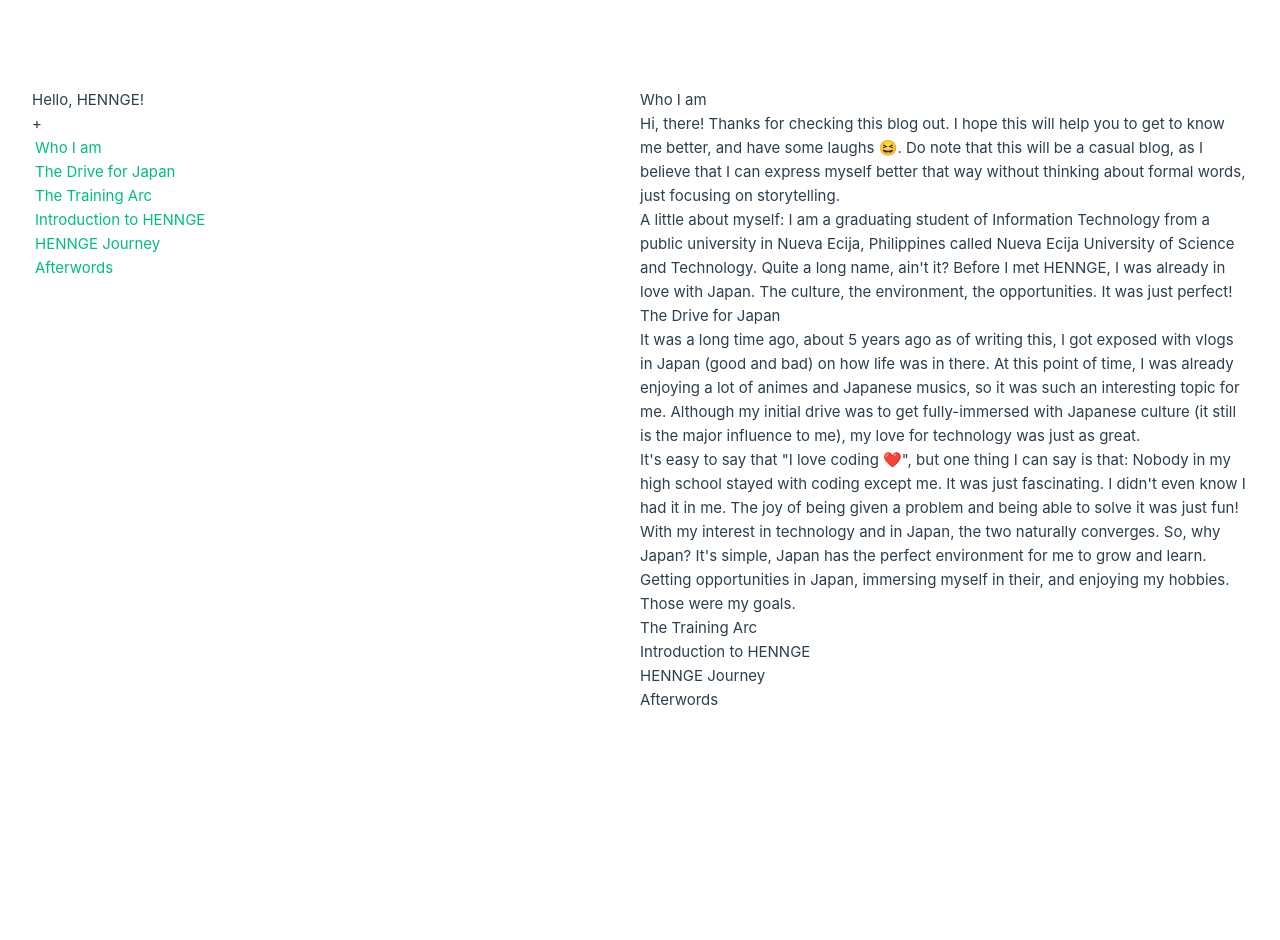
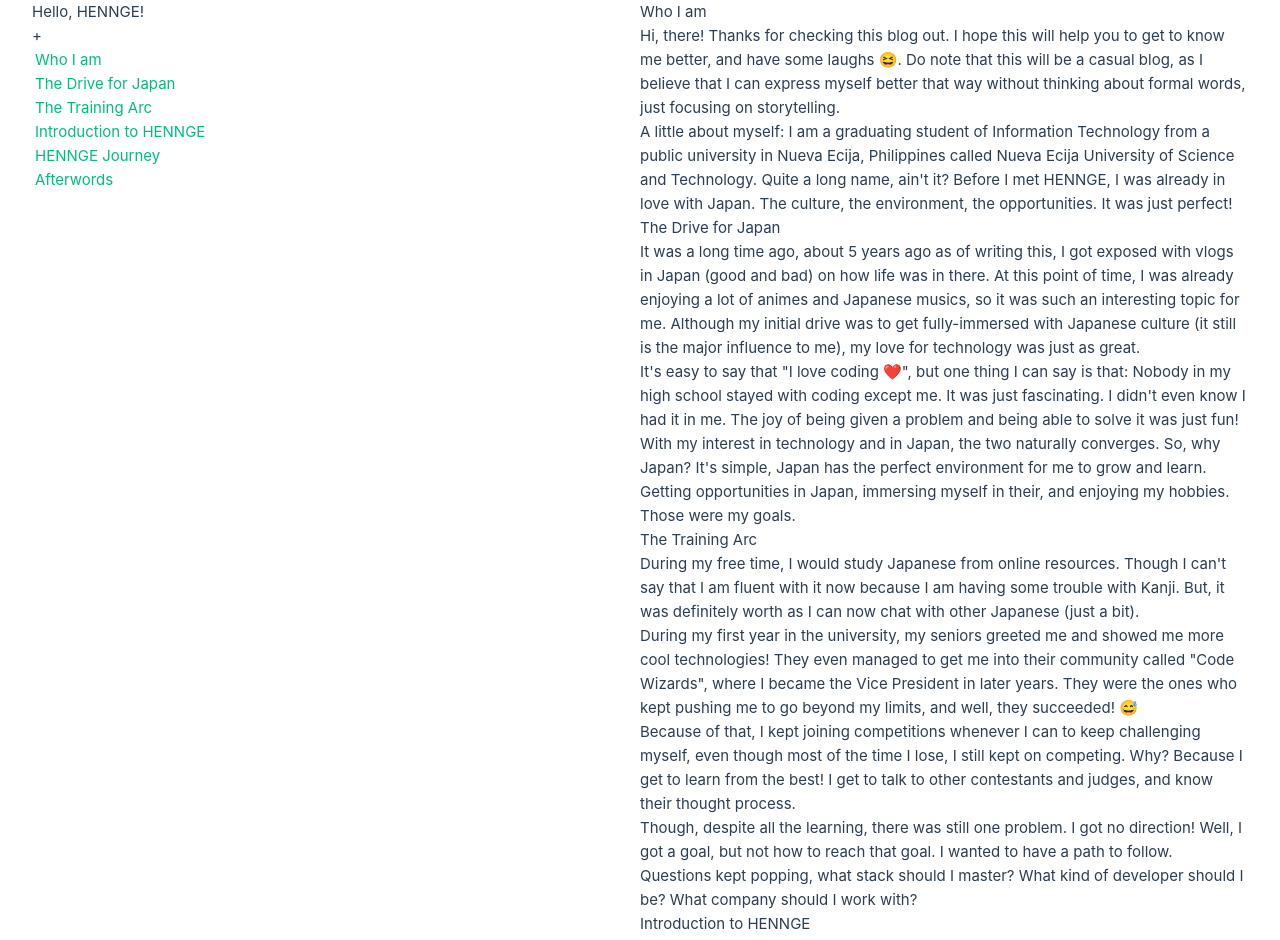
Before and after one commit to cynessa-dev/hello-HENNGE, a Vue app: page / in a window 1280 px wide. Shown: the top 940 px of the page. Before the commit the page ends 800 px from the top, so only its background shows below. Built offline with nearby package versions, Linux system fonts and the light colour scheme; the HTML template or start-up script is replaced by a standard one.

Commit message:
✨ content: add personal experiences and insights in the training arc section

```diff
--- a/src/App.vue
+++ b/src/App.vue
@@ -59,6 +59,18 @@
         </section>
         <section id="training-arc">
             <h2>The Training Arc</h2>
+            <p>
+                During my free time, I would study Japanese from online resources. Though I can't say that I am fluent with it now because I am having some trouble with Kanji. But, it was definitely worth as I can now chat with other Japanese (just a bit).
+            </p>
+            <p>
+                During my first year in the university, my seniors greeted me and showed me more cool technologies! They even managed to get me into their community called "Code Wizards", where I became the Vice President in later years. They were the ones who kept pushing me to go beyond my limits, and well, they succeeded! 😅
+            </p>
+            <p>
+                Because of that, I kept joining competitions whenever I can to keep challenging myself, even though most of the time I lose, I still kept on competing. Why? Because I get to learn from the best! I get to talk to other contestants and judges, and know their thought process.
+            </p>
+            <p>
+                Though, despite all the learning, there was still one problem. I got no direction! Well, I got a goal, but not how to reach that goal. I wanted to have a path to follow. Questions kept popping, what stack should I master? What kind of developer should I be? What company should I work with?
+            </p>
         </section>
         <section id="the-goal">
             <h2>Introduction to HENNGE</h2>
```
